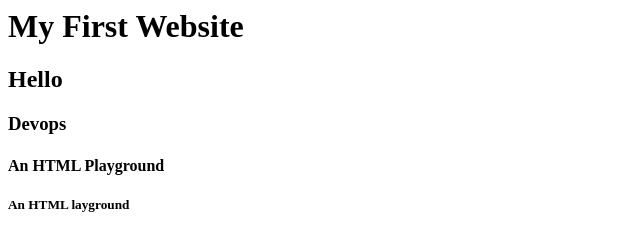
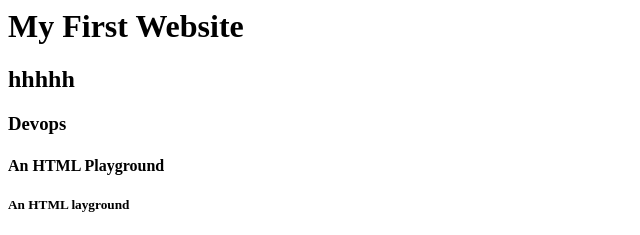
Before and after one commit to Naveen50/webproj, a plain HTML site: page index.html in a window 1280 px wide. Shown: the top 235 px of the page, 0-640 px from the left. Drawn offline with Linux system fonts and the light colour scheme.

Commit message:
Update index.html

```diff
--- a/index.html
+++ b/index.html
@@ -1,6 +1,6 @@
 <body>
    <h1>My First Website</h1>
-   <h2>Hello</h2>
+   <h2>hhhhh</h2>
    <h3>Devops</h3>
    <h4>An HTML Playground</h4>
    <h5>An HTML layground</h5>
```
